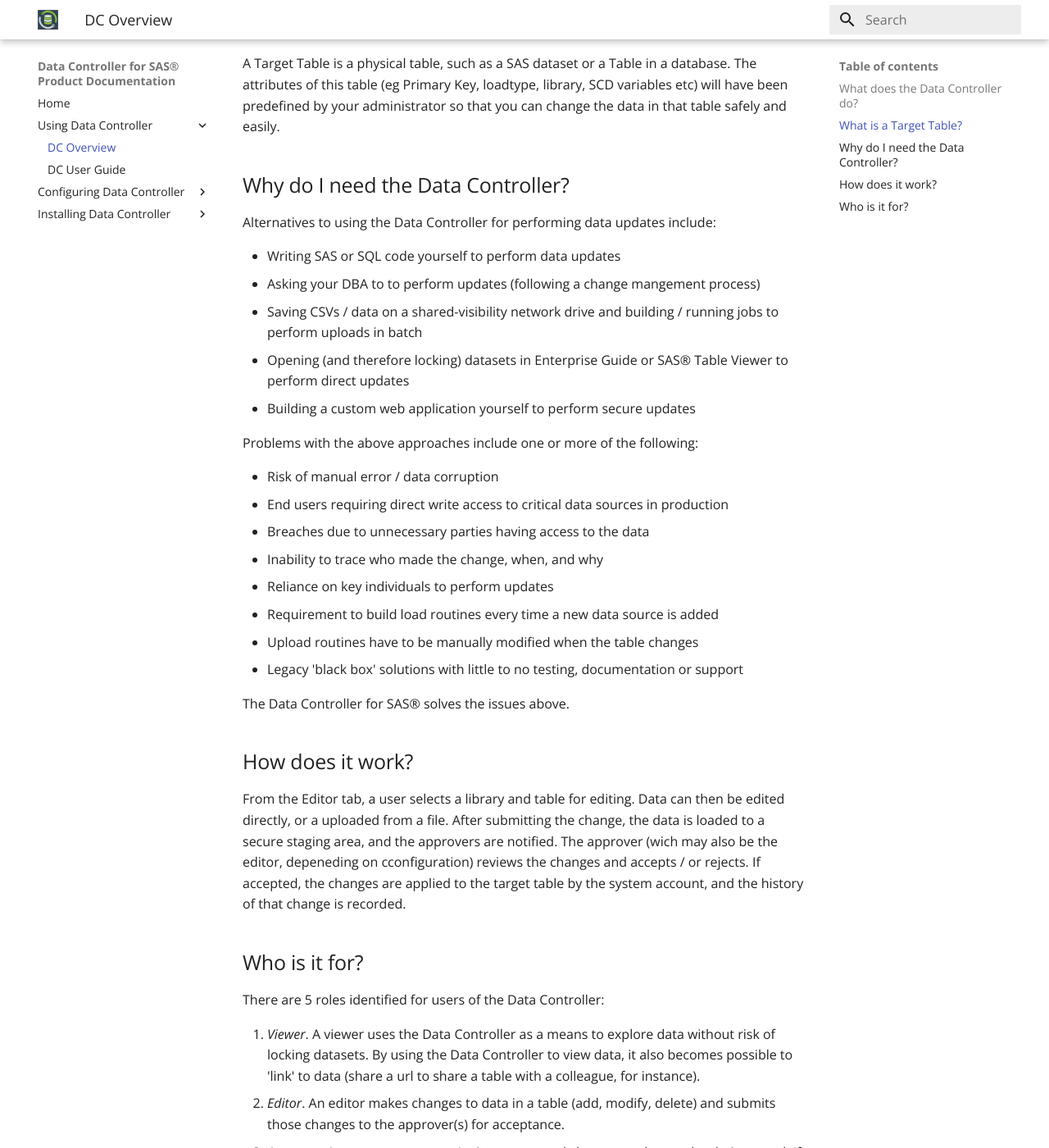
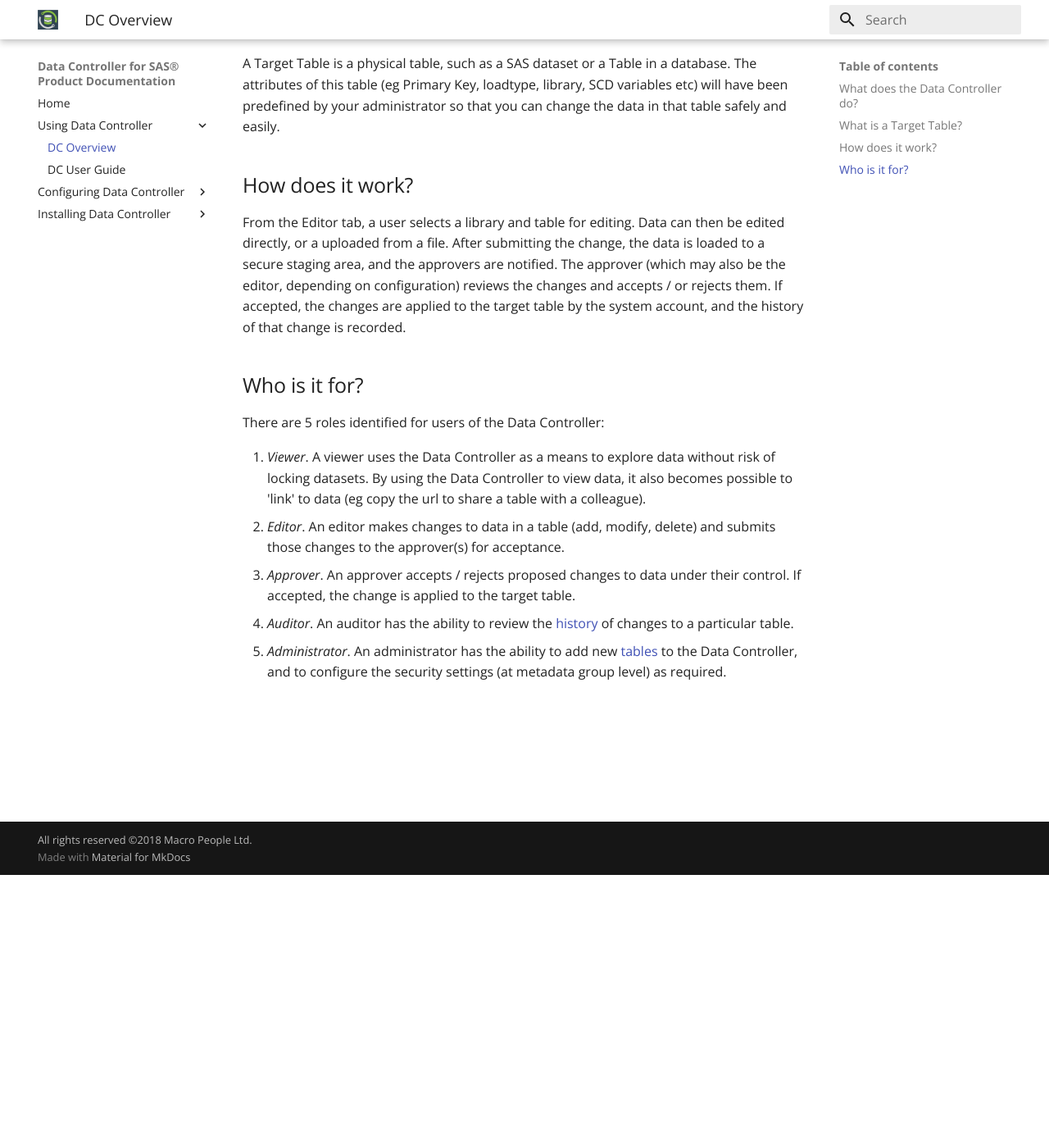
Before and after one commit to datacontroller/docs.datacontroller.io, an MkDocs documentation site: the page built from docs/dc-overview.md, in a window 1280 px wide and 1400 px high, scrolled down 333 px. Shown: the whole window at 82% size. Built offline with MkDocs 1.6.1 and Material for MkDocs 9.7.7, drawn with Linux system fonts in a browser that asks for light colours; old or Windows-style settings are respelled for this version of MkDocs; some of the changed text lies outside the part shown.

Commit message:
updates following martin feedback

```diff
--- a/docs/dc-overview.md
+++ b/docs/dc-overview.md
@@ -1,44 +1,21 @@
-# Data Controller for SAS: Overview
+# Data Controller for SAS®: Overview
 
 ## What does the Data Controller do?
 
-The Data Controller for SAS allows users to add, modify, and delete data. All changes are staged and approved before being applied to the target table. The review process, as well as using generic and repeatable code to perform updates, works to ensure data integrity.
+The Data Controller allows users to add, modify, and delete data. All changes are staged and approved before being applied to the target table. The review process, as well as using generic and repeatable code to perform updates, works to ensure data integrity.
 
 ## What is a Target Table?
 A Target Table is a physical table, such as a SAS dataset or a Table in a database. The attributes of this table (eg Primary Key, loadtype, library, SCD variables etc) will have been predefined by your administrator so that you can change the data in that table safely and easily.
 
-## Why do I need the Data Controller?
-
-Alternatives to using the Data Controller for performing data updates include:
-
- - Writing SAS or SQL code yourself to perform data updates
- - Asking your DBA to to perform updates (following a change mangement process)
- - Saving CSVs / data on a shared-visibility network drive and building / running jobs to perform uploads in batch
- - Opening (and therefore locking) datasets in Enterprise Guide or SAS® Table Viewer to perform direct updates
- - Building a custom web application yourself to perform secure updates
-
-Problems with the above approaches include one or more of the following:
-
- - Risk of manual error / data corruption
- - End users requiring direct write access to critical data sources in production
- - Breaches due to unnecessary parties having access to the data
- - Inability to trace who made the change, when, and why
- - Reliance on key individuals to perform updates
- - Requirement to build load routines every time a new data source is added
- - Upload routines have to be manually modified when the table changes
- - Legacy 'black box' solutions with little to no testing, documentation or support
-
-The Data Controller for SAS® solves the issues above.
-
 ## How does it work?
 
-From the Editor tab, a user selects a library and table for editing. Data can then be edited directly, or a uploaded from a file.  After submitting the change, the data is loaded to a secure staging area, and the approvers are notified.  The approver (wich may also be the editor, depeneding on cconfiguration) reviews the changes and accepts / or rejects. If accepted, the changes are applied to the target table by the system account, and the history of that change is recorded.
+From the Editor tab, a user selects a library and table for editing. Data can then be edited directly, or a uploaded from a file.  After submitting the change, the data is loaded to a secure staging area, and the approvers are notified.  The approver (which may also be the editor, depending on configuration) reviews the changes and accepts / or rejects them. If accepted, the changes are applied to the target table by the system account, and the history of that change is recorded.
 
 ## Who is it for?
 
 There are 5 roles identified for users of the Data Controller:
 
-1. *Viewer*.  A viewer uses the Data Controller as a means to explore data without risk of locking datasets. By using the Data Controller to view data, it also becomes possible to 'link' to data (share a url to share a table with a colleague, for instance).
+1. *Viewer*.  A viewer uses the Data Controller as a means to explore data without risk of locking datasets. By using the Data Controller to view data, it also becomes possible to 'link' to data (eg copy the url to share a table with a colleague).
 2. *Editor*.  An editor makes changes to data in a table (add, modify, delete) and submits those changes to the approver(s) for acceptance.
 3. *Approver*.  An approver accepts / rejects proposed changes to data under their control. If accepted, the change is applied to the target table.
 4. *Auditor*.  An auditor has the ability to review the [history](dc-userguide.md#history) of changes to a particular table.
```
Also changed, not shown: docs/dc-userguide.md (+5 -7 lines), docs/dcc-tables.md (+2 -2 lines), docs/dci-backend.md (+1 -1 lines), docs/dci-frontend.md (+3 -3 lines), docs/index.md (+3 -3 lines).
